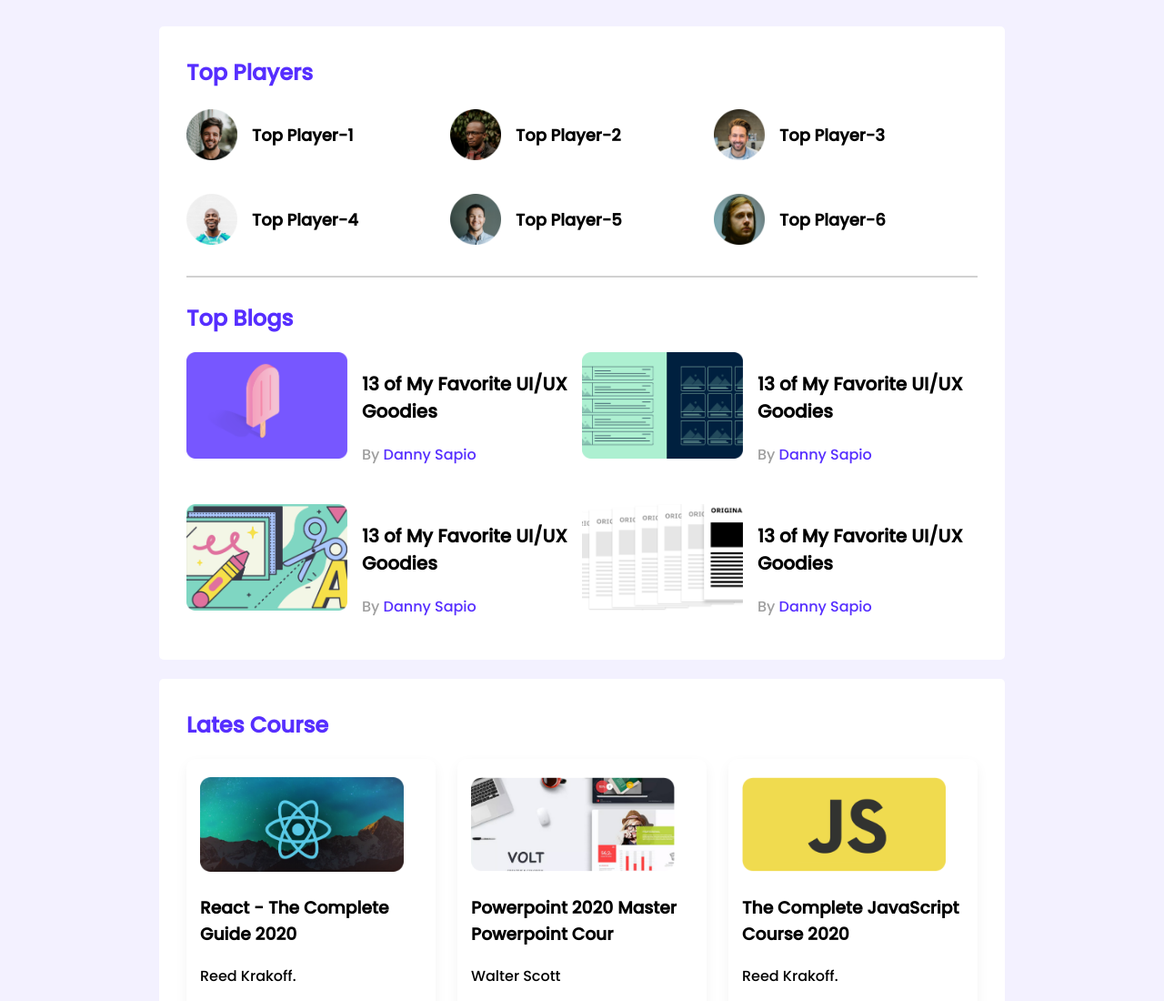
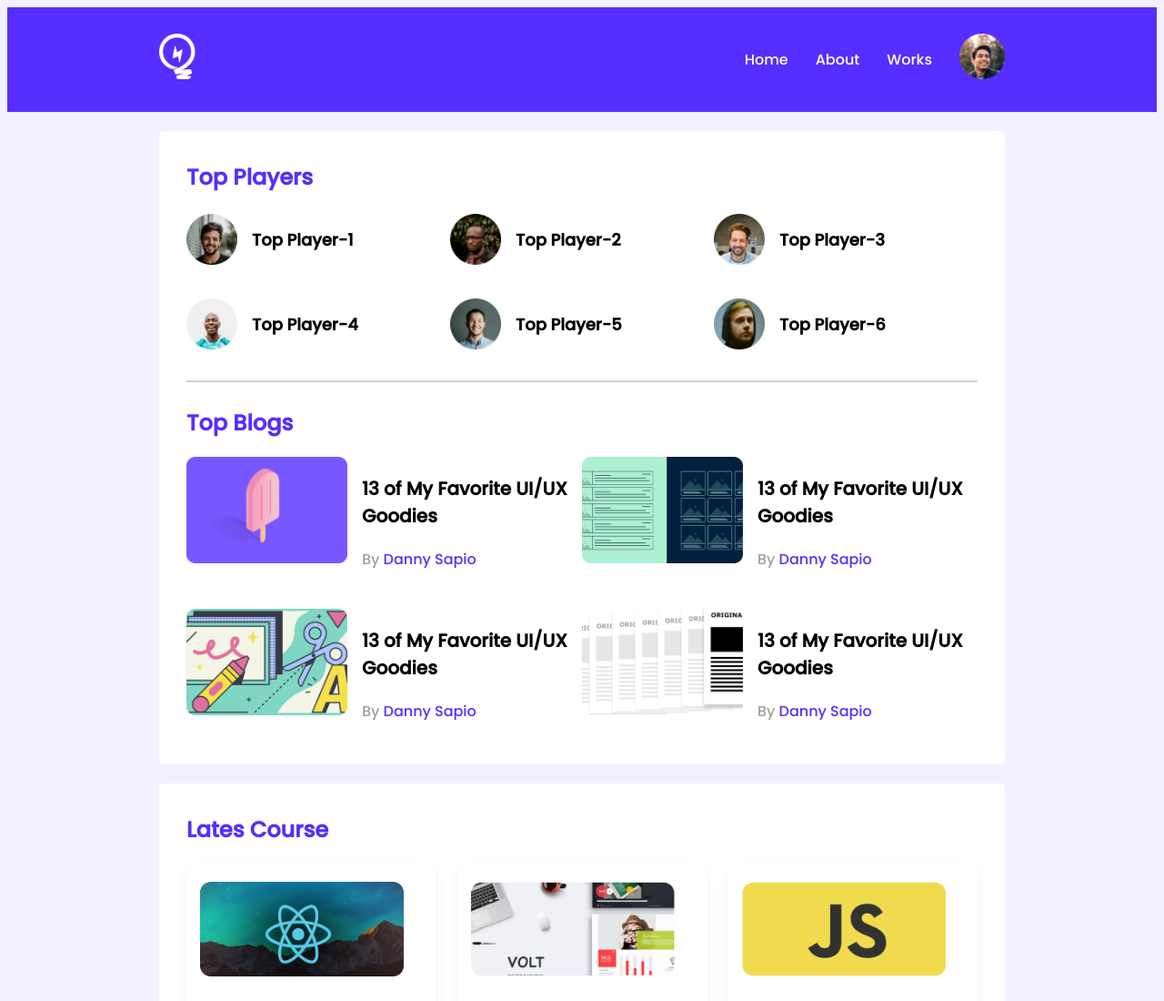
Before and after one commit to RifatRoni/leader-board-css3, a plain HTML site: page index.html in a window 1280 px wide. Shown: the top 1100 px of the page at 91% size. Drawn offline with Linux system fonts and the light colour scheme.

Commit message:
header nav added

```diff
--- a/index.html
+++ b/index.html
@@ -13,7 +13,19 @@
 <body>
     <!-- header start -->
     <header>
-
+        <div class="header">
+            <nav class="header-container">
+                <div class="logo-div">
+                    <img class="logo" src="images/icons/logo.png" alt="">
+                </div>
+                <div class="nav-items">
+                    <span class="nav-item">Home</span>
+                    <span class="nav-item">About</span>
+                    <span class="nav-item">Works</span>
+                    <span><img src="images/icons/profile.png" alt="" class="profile"></span>
+                </div>
+            </nav>
+        </div>
     </header>
     <!-- header end -->
 
--- a/styles/style.css
+++ b/styles/style.css
@@ -18,6 +18,36 @@ main{
     padding:30px;
     margin-top: 21px;
     border-radius: 5px;
+}
+
+/* Navbar add */
+.header{
+    background-color: #562EFF;
+    justify-content: center;
+    display: flex;
+}
+.header-container{
+    width:930px;
+    display: flex;
+    justify-content: space-between;
+    padding:29px;
+}
+.logo{
+    height:50px;
+    width:40px;
+}
+.profile{
+    width: 50px;
+    height:50px;
+}
+.nav-items{
+    display: flex;
+    align-items: center;
+}
+.nav-item{
+    color:white;
+    margin-right: 30px;
+
 }
 /* top players style */
 .top-players{
```
